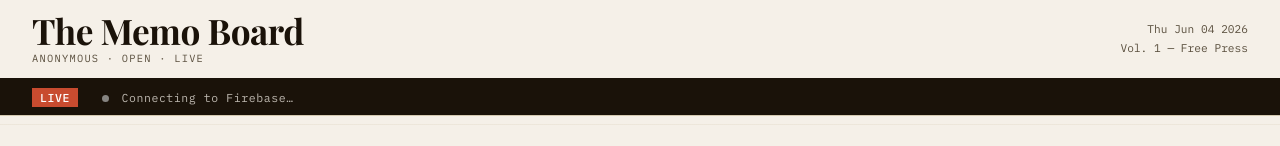
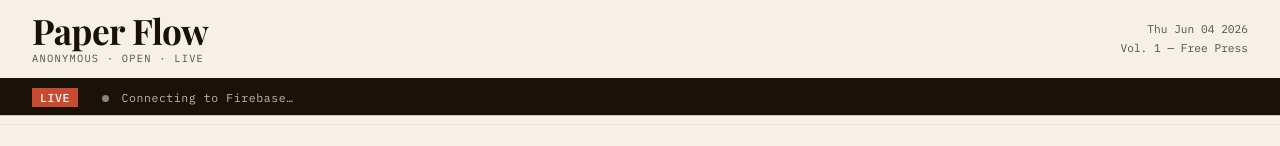
Before and after one commit to ArnavSri21/paper-flow, a plain HTML site: page index.html in a window 1280 px wide. Shown: the top 146 px of the page. Drawn offline with nearby package versions, Linux system fonts and the light colour scheme; no server answers; a web font is replaced by a local one.

Commit message:
Update index.html

```diff
--- a/index.html
+++ b/index.html
@@ -3,7 +3,7 @@
 <head>
 <meta charset="UTF-8" />
 <meta name="viewport" content="width=device-width, initial-scale=1.0"/>
-<title>The Paper Flow — Anonymous & Open</title>
+<title> Paper Flow — Anonymous & Open</title>
 <link rel="preconnect" href="https://fonts.googleapis.com">
 <link href="https://fonts.googleapis.com/css2?family=Playfair+Display:ital,wght@0,400;0,700;1,400&family=IBM+Plex+Mono:wght@400;500&family=DM+Sans:wght@300;400;500&display=swap" rel="stylesheet">
 <style>
@@ -150,7 +150,7 @@
 
 <header>
   <div class="masthead">
-    <div class="masthead-title">The Memo Board</div>
+    <div class="masthead-title">Paper Flow</div>
     <div class="masthead-sub">Anonymous · Open · Live</div>
   </div>
   <div class="header-meta" id="headerDate"></div>
```
